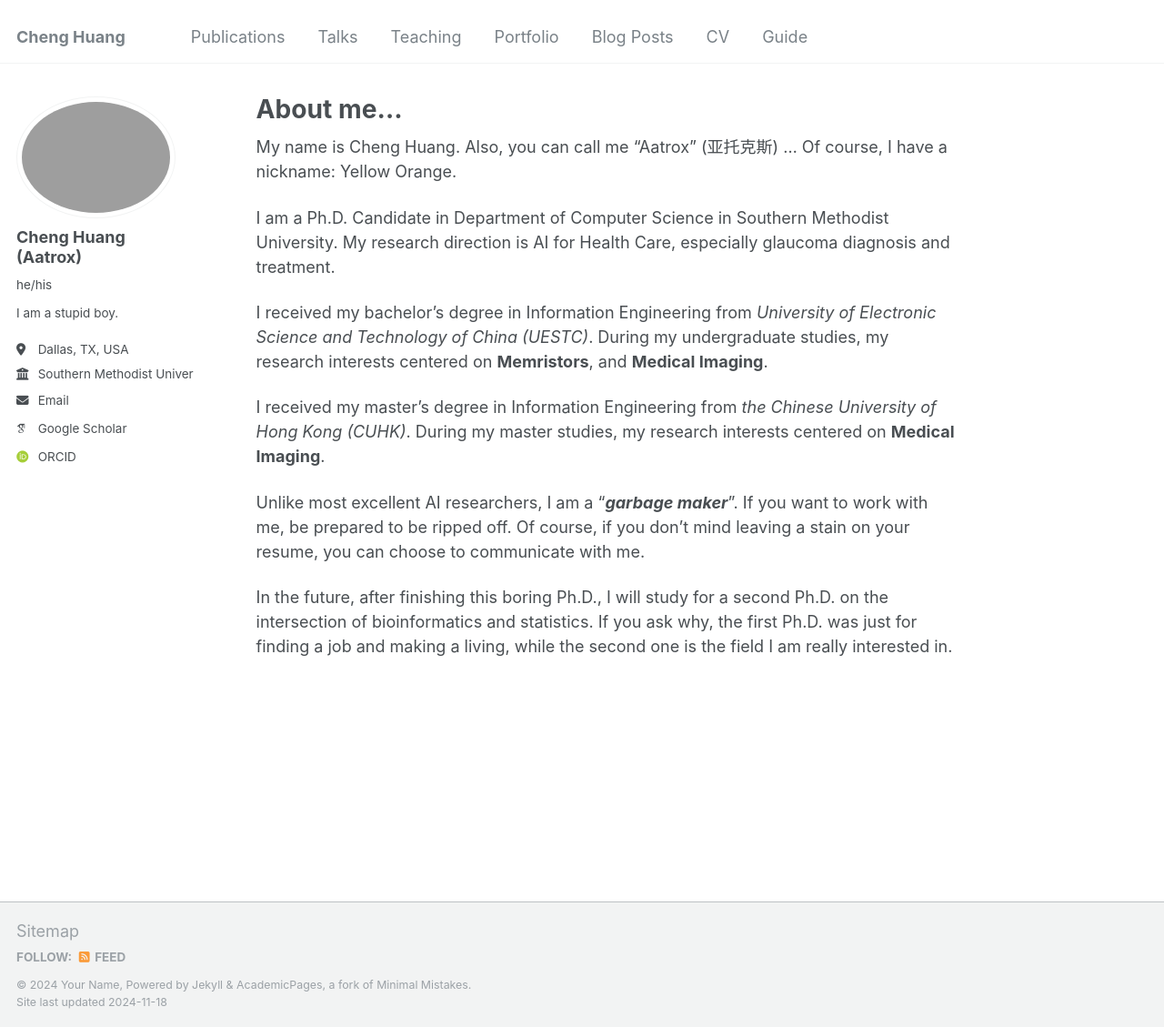
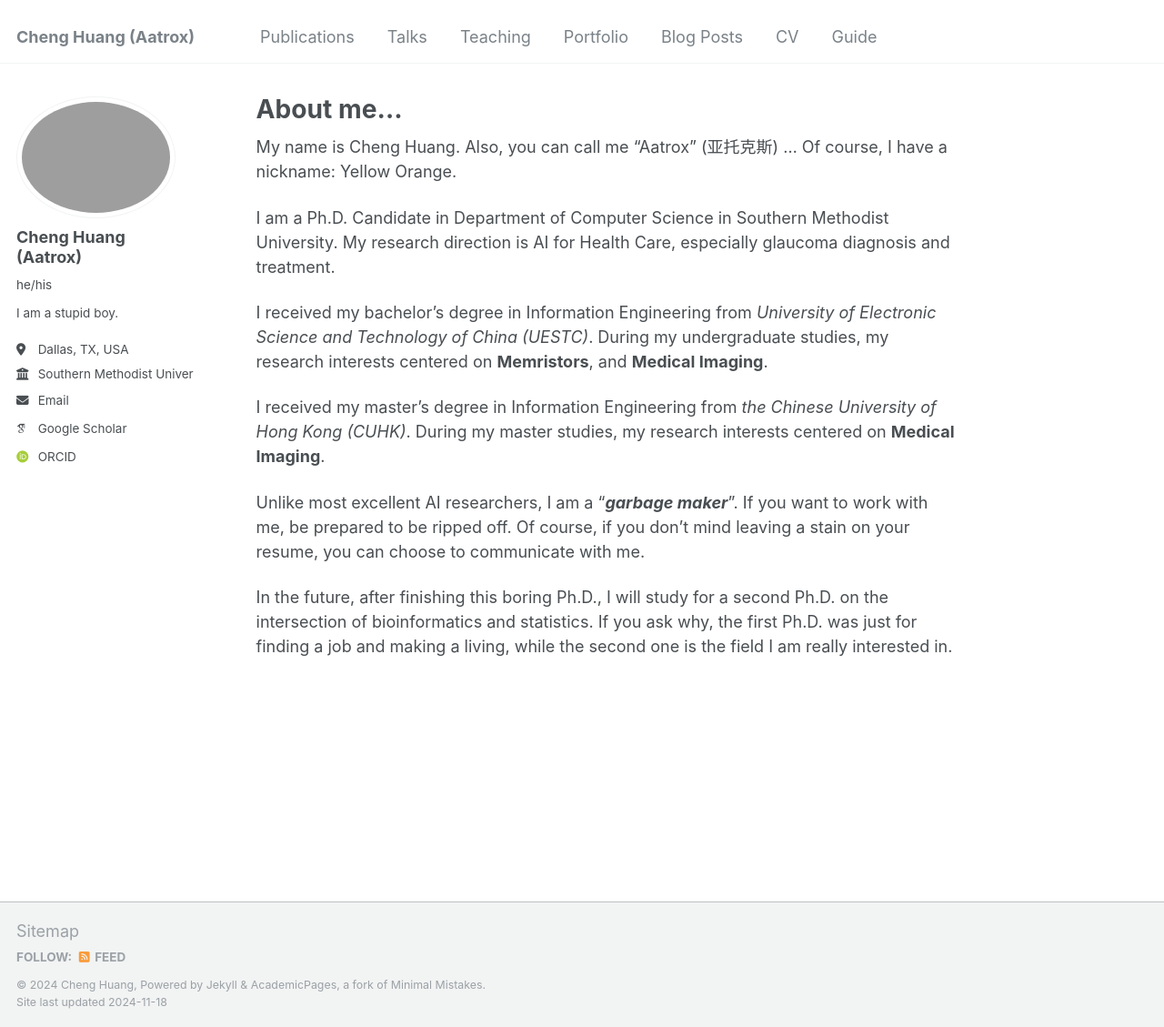
Before and after one commit to CH-YellowOrange/Aatrox-Cheng.github.io, a Jekyll site: the page built from _pages/about.md, in a window 1280 px wide and 1129 px high. Shown: the whole window at 91% size. Built offline with Jekyll 4.4.1, drawn with Linux system fonts in a browser that asks for light colours; some web fonts are replaced.

Commit message:
Update _config.yml

```diff
--- a/_config.yml
+++ b/_config.yml
@@ -8,10 +8,10 @@
 
 # Basic Site Settings
 locale                   : "en-US"
-title                    : "Cheng Huang"
+title                    : "Cheng Huang (Aatrox)"
 title_separator          : "-"
-name                     : &name "Your Name"
-description              : &description "personal description"
+name                     : &name "Cheng Huang"
+description              : &description "Ph.D. Candidate"
 url                      : https://Aatrox-Cheng.github.io # the base hostname & protocol for your site e.g. "https://mmistakes.github.io"
 baseurl                  :  # the subpath of your site, e.g. "/blog"
 repository               : "CH-YellowOrange/Aatrox-Cheng.github.io"
```
